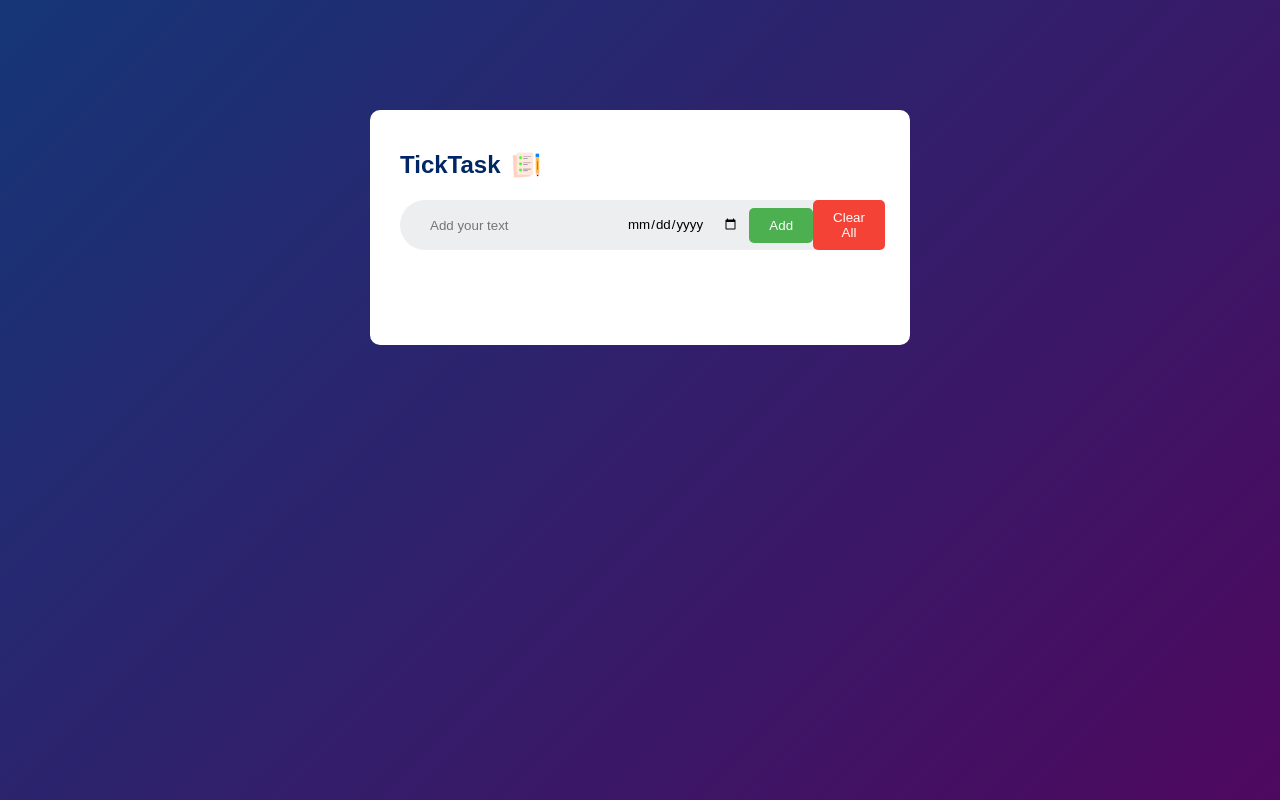
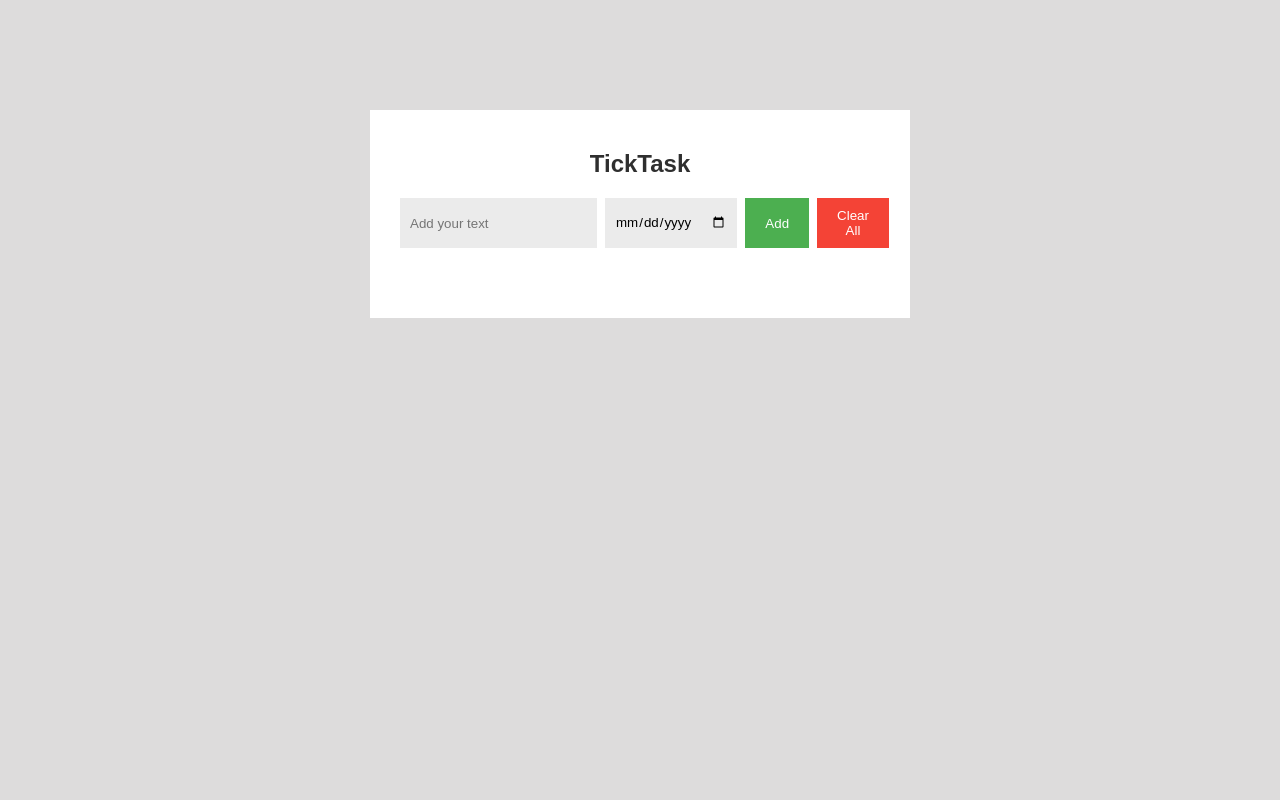
Before and after one commit to blistalicious/tick-task, a plain HTML site: page index.html in a window 1280 px wide. Drawn offline with Linux system fonts and the light colour scheme.

Commit message:
design improvements

```diff
--- a/index.html
+++ b/index.html
@@ -1,29 +1,26 @@
 <!DOCTYPE html>
 <html lang="en">
   <head>
-    <meta charset="UTF-8">
-    <meta name="viewport" content="width=device-width, initial-scale=1.0">
+    <meta charset="UTF-8" />
+    <meta name="viewport" content="width=device-width, initial-scale=1.0" />
+
     <title>TickTask</title>
-    <link rel="stylesheet" href="style.css">
+
+    <link rel="stylesheet" href="style.css" />
   </head>
   <body>
-    <div class="container">
-        <div class="todo-app">
-            <h2>TickTask <img src="images/icon.png"></h2>
-            <div class="row">
-                <input type="text" id="input-box" placeholder="Add your text">
-                <input type="date" name="due-date" id="due-date">
-                <button id="add" onclick="addTask()">Add</button>
-                <button id="removeall" onclick="removeTasks()">Clear All</button>
-            </div>
-            <ul id="list-container">
-                <!--<li class="checked">Task 1</li>
-                <li>Task 2</li>
-                <li>Task 3</li> -->
-            </ul>
-        </div>
+    <div class="box">
+      <h2 class="logo">TickTask</h2>
+
+      <div class="input-row">
+          <input type="text" id="input-box" placeholder="Add your text" />
+          <input type="date" name="due-date" id="due-date" />
+          <button class="green-button" onclick="addTask()">Add</button>
+          <button class="red-button" onclick="removeTasks()">Clear All</button>
       </div>
 
+      <ul id="list-container"></ul>
+    </div>
     <script src="script.js"></script>
   </body>
 </html>
--- a/style.css
+++ b/style.css
@@ -5,42 +5,27 @@
     box-sizing: border-box;
 }
 
-.container {
+body {
     width: 100%;
     min-height: 100vh;
-    background: linear-gradient(135deg, #153677, #4e085f);
+    background: #dddcdc;
     padding: 10px;
 }
 
-.todo-app {
+.box {
     width: 100%;
     max-width: 540px;
     background: #fff;
     margin: 100px auto 20px;
     padding: 40px 30px 70px;
-    border-radius: 10px;
 }
 
-.todo-app h2 {
-    color: #002765;
+.logo {
+    color: #2f2f2f;
     display: flex;
     align-items: center;
+    justify-content: center;
     margin-bottom: 20px;
-}
-
-.todo-app h2 img {
-    width: 30px;
-    margin-left: 10px;
-}
-
-.row {
-    display: flex;
-    align-items: center;
-    justify-content: space-between;
-    background: #edeef0;
-    border-radius: 30px;
-    padding-left: 20px;
-    margin-bottom: 25px;
 }
 
 input {
@@ -51,21 +36,28 @@ input {
     padding: 10px;
 }
 
-#add {
+input[type="text"], input[type="date"] {
+    background-color: #ebebeb;
+}
+
+.input-row {
+    display: flex;
+    gap: 0.5rem;
+}
+
+.green-button {
     background-color: #4CAF50;
     color: white;
     padding: 10px 20px;
     border: none;
-    border-radius: 5px;
     cursor: pointer;
 }
 
-#removeall {
+.red-button {
     background-color: #f44336;
     color: white;
     padding: 10px 20px;
     border: none;
-    border-radius: 5px;
     cursor: pointer;
 }
 
```
Lines whose indentation alone changed are shown as unchanged.
